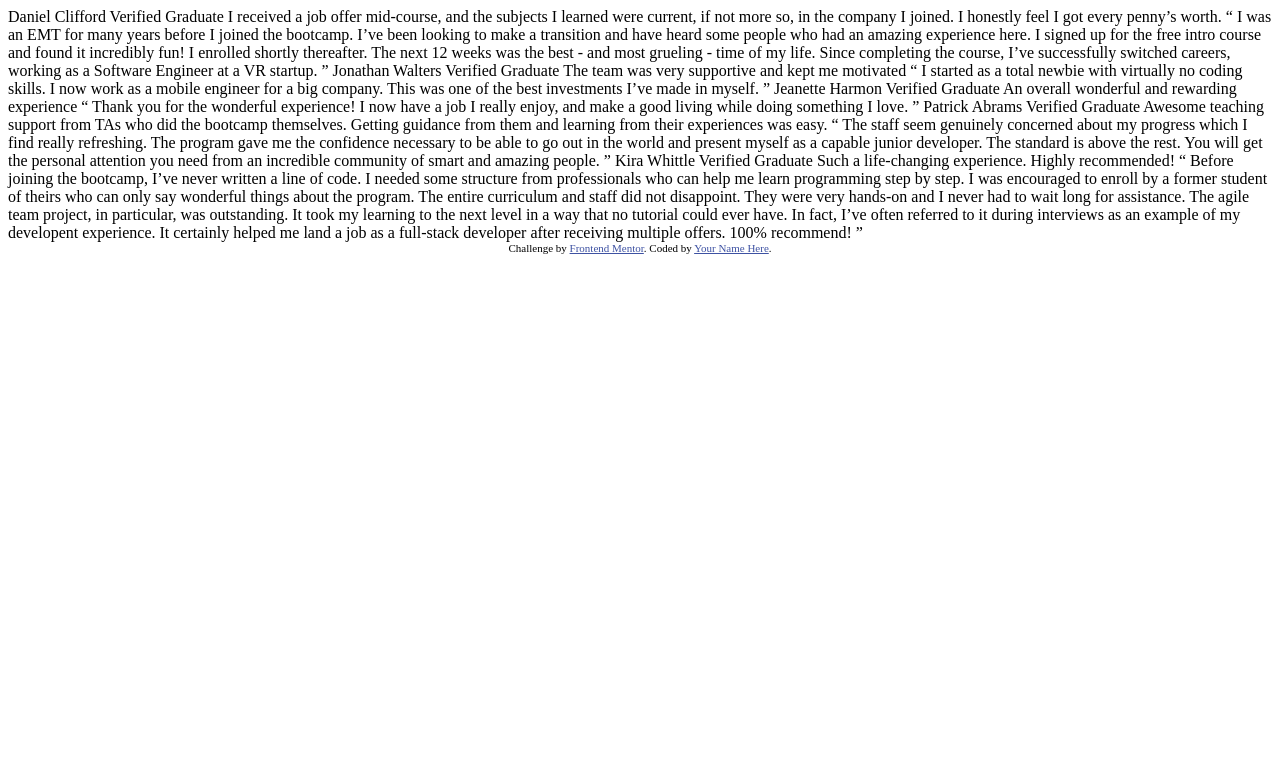
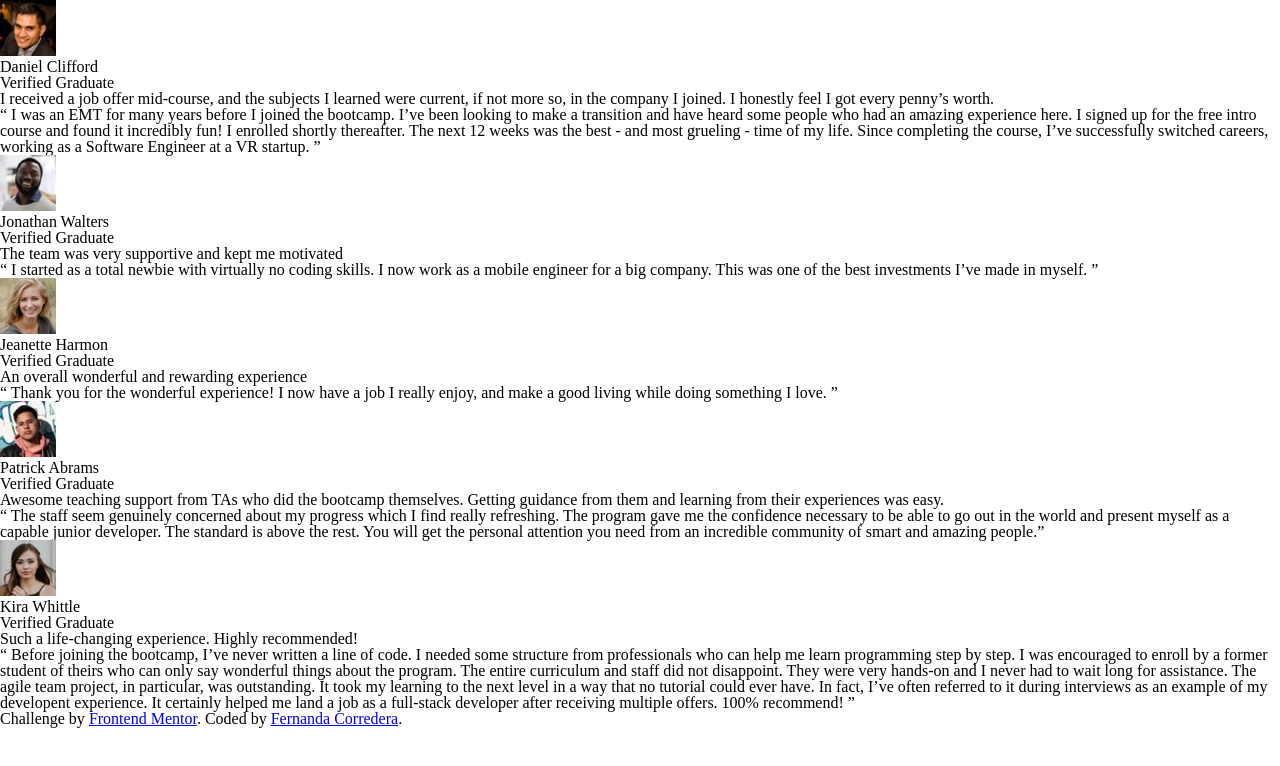
Before and after one commit to fernanda1102/gradedepoimentos, a plain HTML site: page index.html in a window 1280 px wide. Drawn offline with nearby package versions, Linux system fonts and the light colour scheme.

Commit message:
Separating texts and images by divisions1~

```diff
--- a/index.html
+++ b/index.html
@@ -1,76 +1,105 @@
 <!DOCTYPE html>
 <html lang="en">
+
 <head>
+
   <meta charset="UTF-8">
-  <meta name="viewport" content="width=device-width, initial-scale=1.0"> <!-- displays site properly based on user's device -->
+  <meta http-equiv="X-UA-Compatible" content="IE=edge">
+  <meta name="viewport" content="width=device-width, initial-scale=1.0">
+  <link rel="stylesheet" href="https://cdnjs.cloudflare.com/ajax/libs/meyer-reset/2.0/reset.min.css" integrity="sha512-NmLkDIU1C/C88wi324HBc+S2kLhi08PN5GDeUVVVC/BVt/9Izdsc9SVeVfA1UZbY3sHUlDSyRXhCzHfr6hmPPw==" crossorigin="anonymous" referrerpolicy="no-referrer" />
+  <link rel="stylesheet" href="css/style.css">
+  <title>Testimonial grid section</title>
 
-  <link rel="icon" type="image/png" sizes="32x32" href="./images/favicon-32x32.png">
+</head>
 
-  <title>Frontend Mentor | [Challenge Name Here]</title>
+  <body>
 
-  <!-- Feel free to remove these styles or customise in your own stylesheet 👍 -->
-  <style>
-    .attribution { font-size: 11px; text-align: center; }
-    .attribution a { color: hsl(228, 45%, 44%); }
-  </style>
-</head>
-<body>
-  Daniel Clifford
-  Verified Graduate
+    <div class="Daniel_Clifford">
+        <img src="images/image-daniel.jpg" alt="Image Daniel Clifford">
 
-  I received a job offer mid-course, and the subjects I learned were current, if not more so,
-  in the company I joined. I honestly feel I got every penny’s worth.
+        <h1 id="titlewhite">Daniel Clifford</h1>
+        <h1 id="titlefirstwhite">Verified Graduate</h1>
 
-  “ I was an EMT for many years before I joined the bootcamp. I’ve been looking to make a
+        <h1 id="titlesecondwhite">I received a job offer mid-course, and the subjects I learned were current, if not more so,
+          in the company I joined. I honestly feel I got every penny’s worth.</h1>
+
+        <p id="textwhite">“ I was an EMT for many years before I joined the bootcamp. I’ve been looking to make a
           transition and have heard some people who had an amazing experience here. I signed up
           for the free intro course and found it incredibly fun! I enrolled shortly thereafter.
           The next 12 weeks was the best - and most grueling - time of my life. Since completing
-  the course, I’ve successfully switched careers, working as a Software Engineer at a VR startup. ”
+          the course, I’ve successfully switched careers, working as a Software Engineer at a VR startup. ”</p>
+    </div>
 
-  Jonathan Walters
-  Verified Graduate
+    <div class="Jonathan_Walters">
 
-  The team was very supportive and kept me motivated
+        <img src="images/image-jonathan.jpg" alt="Image Jonathan Walters">
 
-  “ I started as a total newbie with virtually no coding skills. I now work as a mobile engineer
-  for a big company. This was one of the best investments I’ve made in myself. ”
+        <h1 id="titlewhite">Jonathan Walters</h1>
+        <h1 id="titlefirstwhite">Verified Graduate</h1>
 
-  Jeanette Harmon
-  Verified Graduate
+        <h1 >The team was very supportive and kept me motivated</h1>
 
-  An overall wonderful and rewarding experience
+        <p >“ I started as a total newbie with virtually no coding skills. I now work as a mobile engineer
+          for a big company. This was one of the best investments I’ve made in myself. ”</p>
 
-  “ Thank you for the wonderful experience! I now have a job I really enjoy, and make a good living
-  while doing something I love. ”
+    </div>
 
-  Patrick Abrams
-  Verified Graduate
+    <div class="Jeanette_Harmon">
 
-  Awesome teaching support from TAs who did the bootcamp themselves. Getting guidance from them and
-  learning from their experiences was easy.
+        <img src="images/image-jeanette.jpg" alt="Image Jeanette Harmon">
 
-  “ The staff seem genuinely concerned about my progress which I find really refreshing. The program
+        <h1 id="titlegray">Jeanette Harmon</h1>
+        <h1 id="titlefirstgray">Verified Graduate</h1>
+
+        <h1 id="titlesecondgray">An overall wonderful and rewarding experience</h1>
+
+        <p id="textgray">“ Thank you for the wonderful experience! I now have a job I really enjoy, and make a good living
+        while doing something I love. ”</p>
+
+    </div>
+
+    <div class="Patrick_Abrams">
+
+        <img src="images/image-patrick.jpg" alt="Image Patrick Abrams">
+
+        <h1 id="titlewhite">Patrick Abrams</h1>
+        <h1 id="titlefirstwhite">Verified Graduate</h1>
+
+        <h1 id="titlesecondwhite">Awesome teaching support from TAs who did the bootcamp themselves. Getting guidance from them and
+        learning from their experiences was easy.</h1>
+
+        <p id="textwhite">“ The staff seem genuinely concerned about my progress which I find really refreshing. The program
         gave me the confidence necessary to be able to go out in the world and present myself as a capable
         junior developer. The standard is above the rest. You will get the personal attention you need from
-  an incredible community of smart and amazing people. ”
+        an incredible community of smart and amazing people.”</p>
 
-  Kira Whittle
-  Verified Graduate
+    </div>
 
-  Such a life-changing experience. Highly recommended!
+    <div class="Kira_Whittle">
 
-  “ Before joining the bootcamp, I’ve never written a line of code. I needed some structure from
+        <img src="images/image-kira.jpg" alt="Image Kira Whittle">
+
+        <h1 id="titlegray">Kira Whittle</h1>
+        <h1 id="titlefirstgray">Verified Graduate</h1>
+
+        <h1 id="titlesecondgray">Such a life-changing experience. Highly recommended!</h1>
+
+        <p id="textgray">“ Before joining the bootcamp, I’ve never written a line of code. I needed some structure from
         professionals who can help me learn programming step by step. I was encouraged to enroll by a former
         student of theirs who can only say wonderful things about the program. The entire curriculum and staff
         did not disappoint. They were very hands-on and I never had to wait long for assistance. The agile team
         project, in particular, was outstanding. It took my learning to the next level in a way that no tutorial
         could ever have. In fact, I’ve often referred to it during interviews as an example of my developent
         experience. It certainly helped me land a job as a full-stack developer after receiving multiple offers.
-  100% recommend! ”
+        100% recommend! ”</p>
+
+    </div>
 
     <div class="attribution">
       Challenge by <a href="https://www.frontendmentor.io?ref=challenge" target="_blank">Frontend Mentor</a>.
-    Coded by <a href="#">Your Name Here</a>.
+      Coded by <a href="https://github.com/fernanda1102">Fernanda Corredera</a>.
     </div>
+
   </body>
+
 </html>
```
Also changed, not shown: css/style.css (added). Lines whose indentation alone changed are shown as unchanged.
